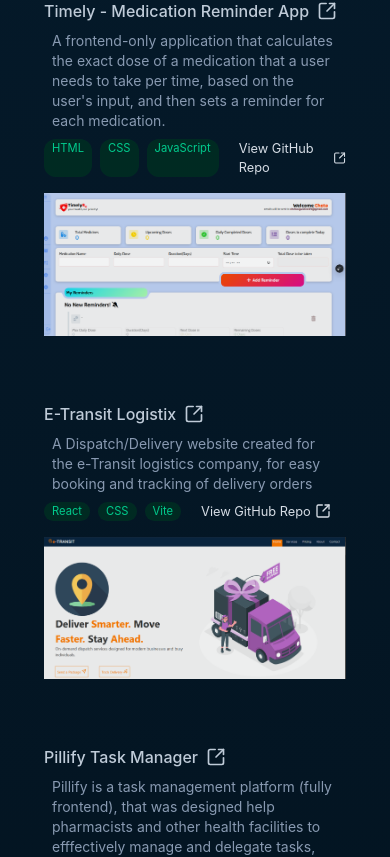
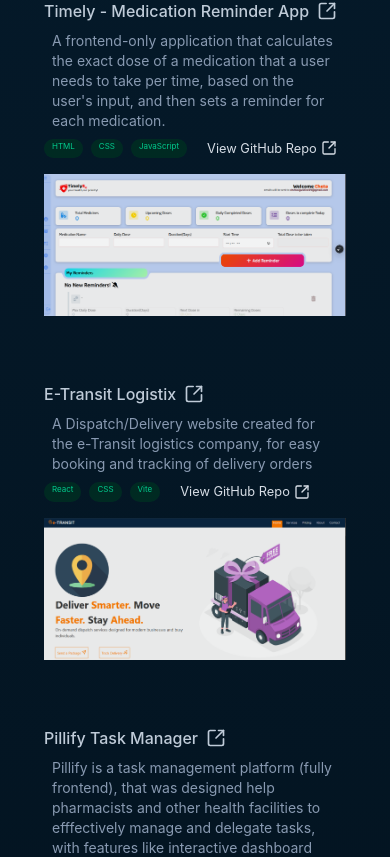
Before and after one commit to Scarlet70/Cheta.Dev, a React (Vite) app: page / in a window 390 px wide. Shown: the part 3031-3888 px from the top of the page. Built offline with nearby package versions, Linux system fonts and the light colour scheme.

Commit message:
fix(ui): optimize skill items for each project for responsiveness across screen sizes

```diff
--- a/src/App.jsx
+++ b/src/App.jsx
@@ -421,7 +421,7 @@ function App() {
                                     <ul className="flex gap-2">
                                         {item.skills.map((skill, i) => (
                                             <li
-                                                className="bg-emerald-950 px-2 py-px text-emerald-400 rounded-xl text-[0.7rem]"
+                                                className="bg-emerald-950 px-2 py-px text-emerald-400 rounded-xl sm:text-[0.7rem] text-[0.5rem]"
                                                 key={i}
                                             >
                                                 {skill}
```
